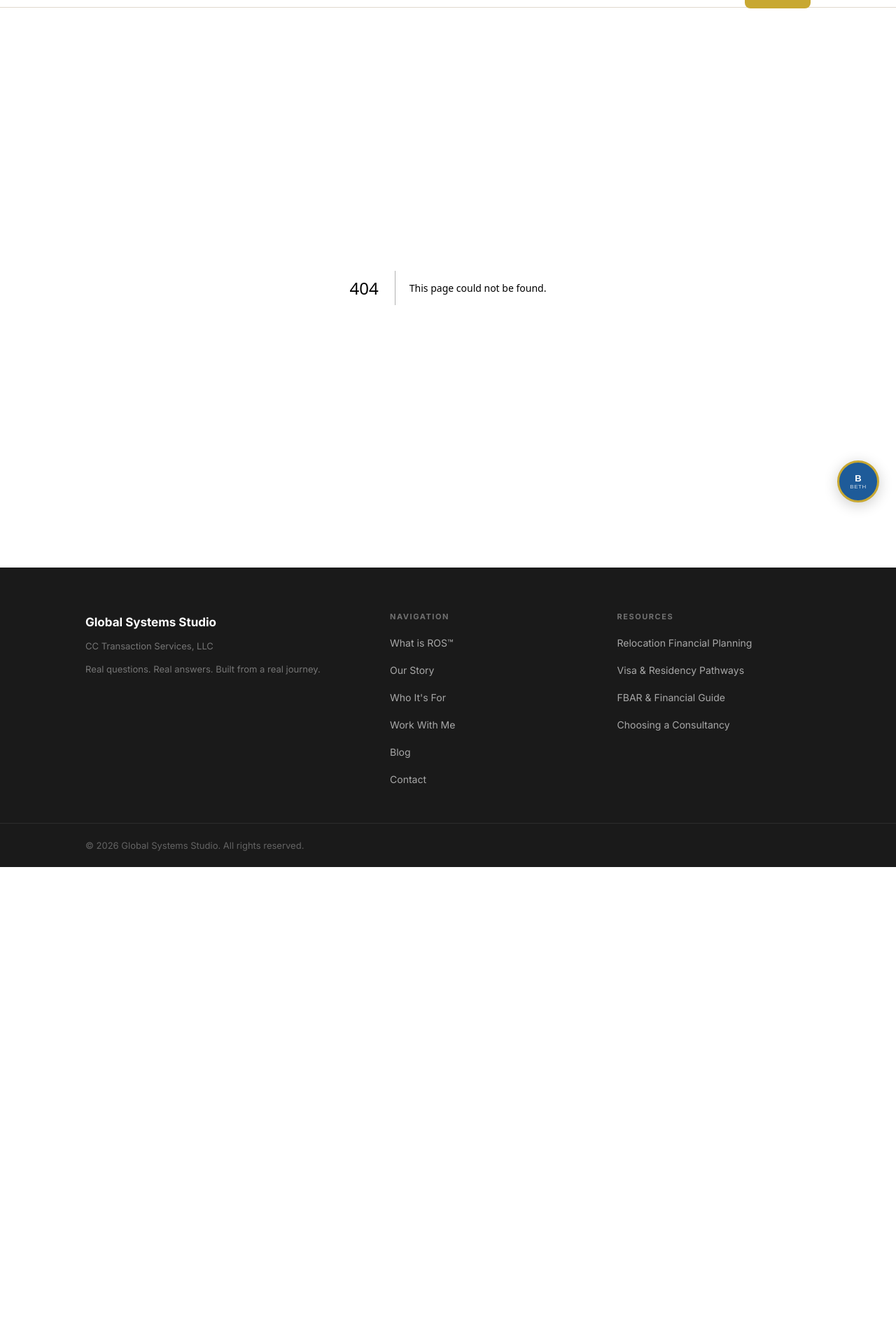
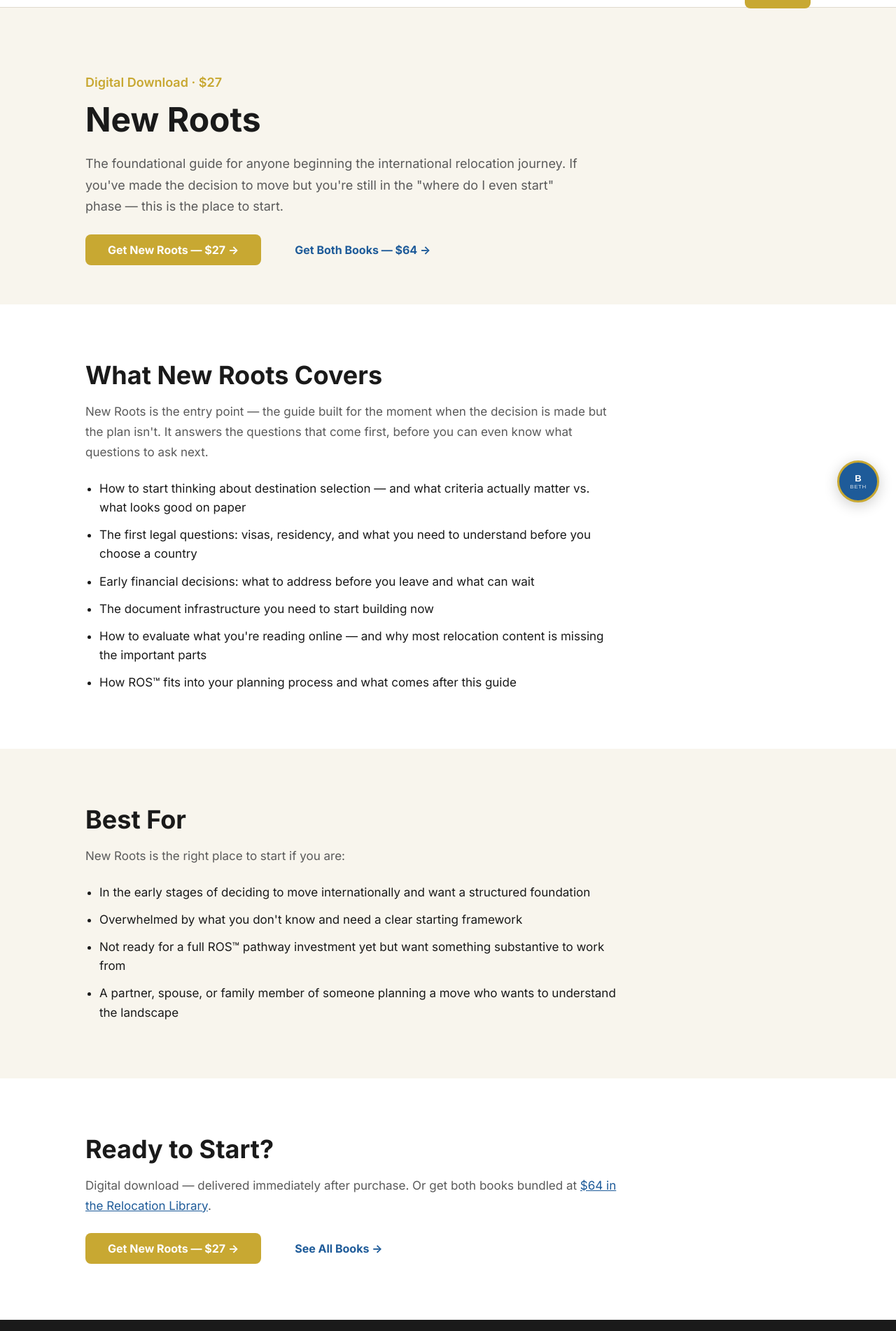
Before and after one commit to globalsystemsstudio-lang/gss-website, a Next.js app: page /shop/new-roots in a window 1280 px wide. Before the commit this address had no page. Shown: the part 58-1960 px from the top of the page at 70% size. Before the commit the page ends 1297 px from the top, so only its background shows below. Built offline with nearby package versions, Linux system fonts and the light colour scheme.

Commit message:
Rebuild missing /shop/new-roots/ page from live site content

```diff
--- /dev/null
+++ b/app/shop/new-roots/page.jsx
@@ -0,0 +1,70 @@
+import Link from 'next/link';
+
+export const metadata = {
+  title: 'New Roots — $27 | Global Systems Studio',
+  description: 'New Roots — the foundational guide for anyone beginning the international relocation journey. Where to start, what to prioritize, and how to think about the move before you can know what to ask next.',
+  alternates: { canonical: 'https://www.globalsystemsstudio.com/shop/new-roots/' },
+};
+
+export default function NewRootsPage() {
+  return (
+    <>
+      <section className="page-hero">
+        <div className="container">
+          <p style={{color:'var(--accent)', fontWeight:'600', marginBottom:'8px'}}>Digital Download · $27</p>
+          <h1>New Roots</h1>
+          <p>The foundational guide for anyone beginning the international relocation journey. If you've made the decision to move but you're still in the "where do I even start" phase — this is the place to start.</p>
+          <div style={{marginTop:'24px', display:'flex', gap:'16px', flexWrap:'wrap'}}>
+            <Link href="https://www.paypal.com/ncp/payment/J3ZZAKPGCJACS" target="_blank" rel="noopener noreferrer" className="btn btn-gold">Get New Roots — $27 →</Link>
+            <Link href="/shop/relocation-library" className="btn btn-outline">Get Both Books — $64 →</Link>
+          </div>
+        </div>
+      </section>
+
+      <section style={{background:'var(--white)', padding:'80px 0'}}>
+        <div className="container">
+          <h2>What New Roots Covers</h2>
+          <div style={{maxWidth:'760px', marginTop:'16px'}}>
+            <p style={{color:'var(--text-light)'}}>New Roots is the entry point — the guide built for the moment when the decision is made but the plan isn't. It answers the questions that come first, before you can even know what questions to ask next.</p>
+            <ul style={{marginTop:'24px', paddingLeft:'20px', display:'flex', flexDirection:'column', gap:'12px'}}>
+              <li style={{color:'var(--text)', lineHeight:'1.6'}}>How to start thinking about destination selection — and what criteria actually matter vs. what looks good on paper</li>
+              <li style={{color:'var(--text)', lineHeight:'1.6'}}>The first legal questions: visas, residency, and what you need to understand before you choose a country</li>
+              <li style={{color:'var(--text)', lineHeight:'1.6'}}>Early financial decisions: what to address before you leave and what can wait</li>
+              <li style={{color:'var(--text)', lineHeight:'1.6'}}>The document infrastructure you need to start building now</li>
+              <li style={{color:'var(--text)', lineHeight:'1.6'}}>How to evaluate what you're reading online — and why most relocation content is missing the important parts</li>
+              <li style={{color:'var(--text)', lineHeight:'1.6'}}>How ROS™ fits into your planning process and what comes after this guide</li>
+            </ul>
+          </div>
+        </div>
+      </section>
+
+      <section style={{background:'var(--bg)', padding:'80px 0'}}>
+        <div className="container">
+          <h2>Best For</h2>
+          <div style={{maxWidth:'760px', marginTop:'16px'}}>
+            <p style={{color:'var(--text-light)'}}>New Roots is the right place to start if you are:</p>
+            <ul style={{marginTop:'24px', paddingLeft:'20px', display:'flex', flexDirection:'column', gap:'12px'}}>
+              <li style={{color:'var(--text)', lineHeight:'1.6'}}>In the early stages of deciding to move internationally and want a structured foundation</li>
+              <li style={{color:'var(--text)', lineHeight:'1.6'}}>Overwhelmed by what you don't know and need a clear starting framework</li>
+              <li style={{color:'var(--text)', lineHeight:'1.6'}}>Not ready for a full ROS™ pathway investment yet but want something substantive to work from</li>
+              <li style={{color:'var(--text)', lineHeight:'1.6'}}>A partner, spouse, or family member of someone planning a move who wants to understand the landscape</li>
+            </ul>
+          </div>
+        </div>
+      </section>
+
+      <section style={{background:'var(--white)', padding:'80px 0'}}>
+        <div className="container">
+          <h2>Ready to Start?</h2>
+          <div style={{maxWidth:'760px', marginTop:'16px'}}>
+            <p style={{color:'var(--text-light)'}}>Digital download — delivered immediately after purchase. Or get both books bundled at <Link href="/shop/relocation-library">$64 in the Relocation Library</Link>.</p>
+            <div style={{marginTop:'24px', display:'flex', gap:'16px', flexWrap:'wrap'}}>
+              <Link href="https://www.paypal.com/ncp/payment/J3ZZAKPGCJACS" target="_blank" rel="noopener noreferrer" className="btn btn-gold">Get New Roots — $27 →</Link>
+              <Link href="/shop" className="btn btn-outline">See All Books →</Link>
+            </div>
+          </div>
+        </div>
+      </section>
+    </>
+  );
+}
```
